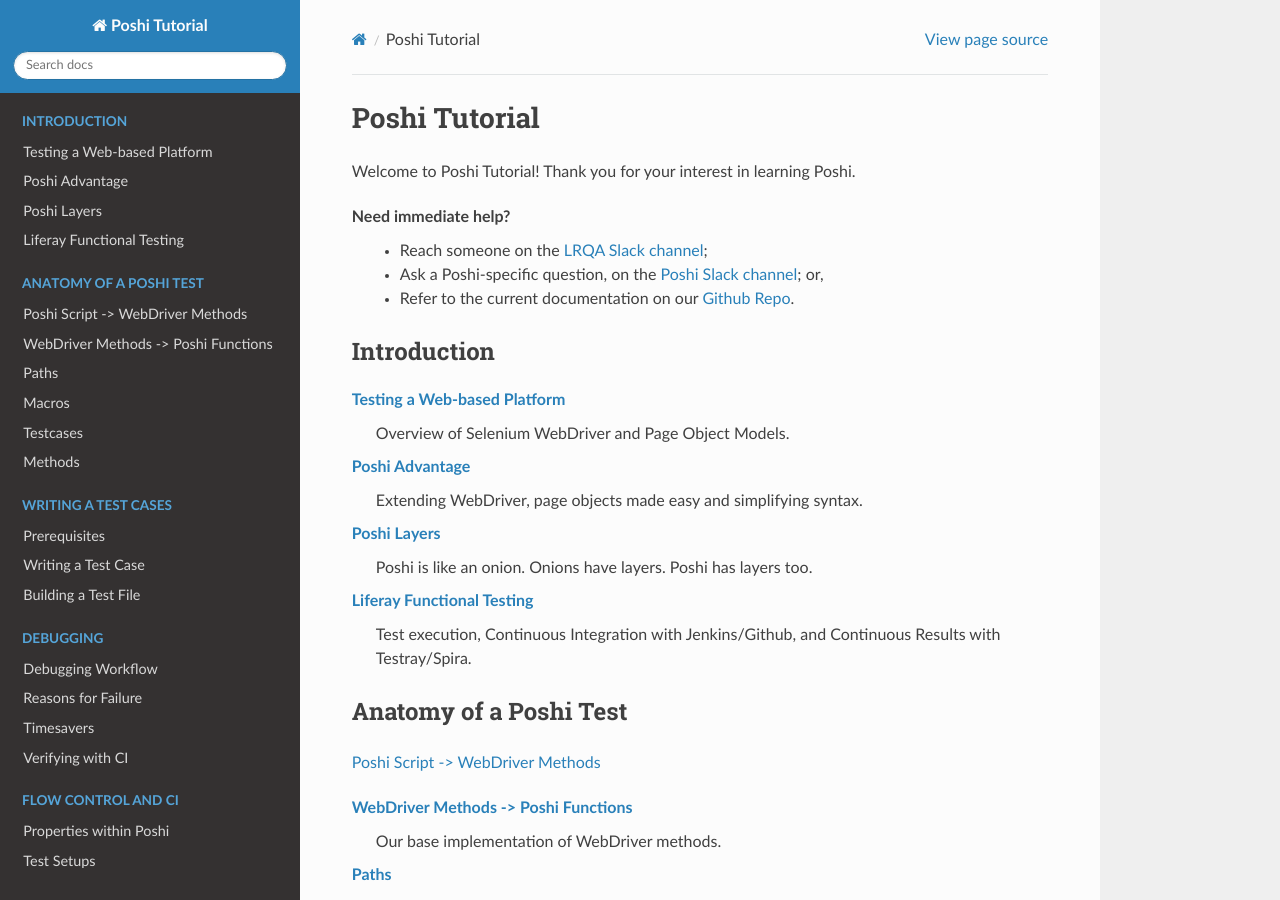
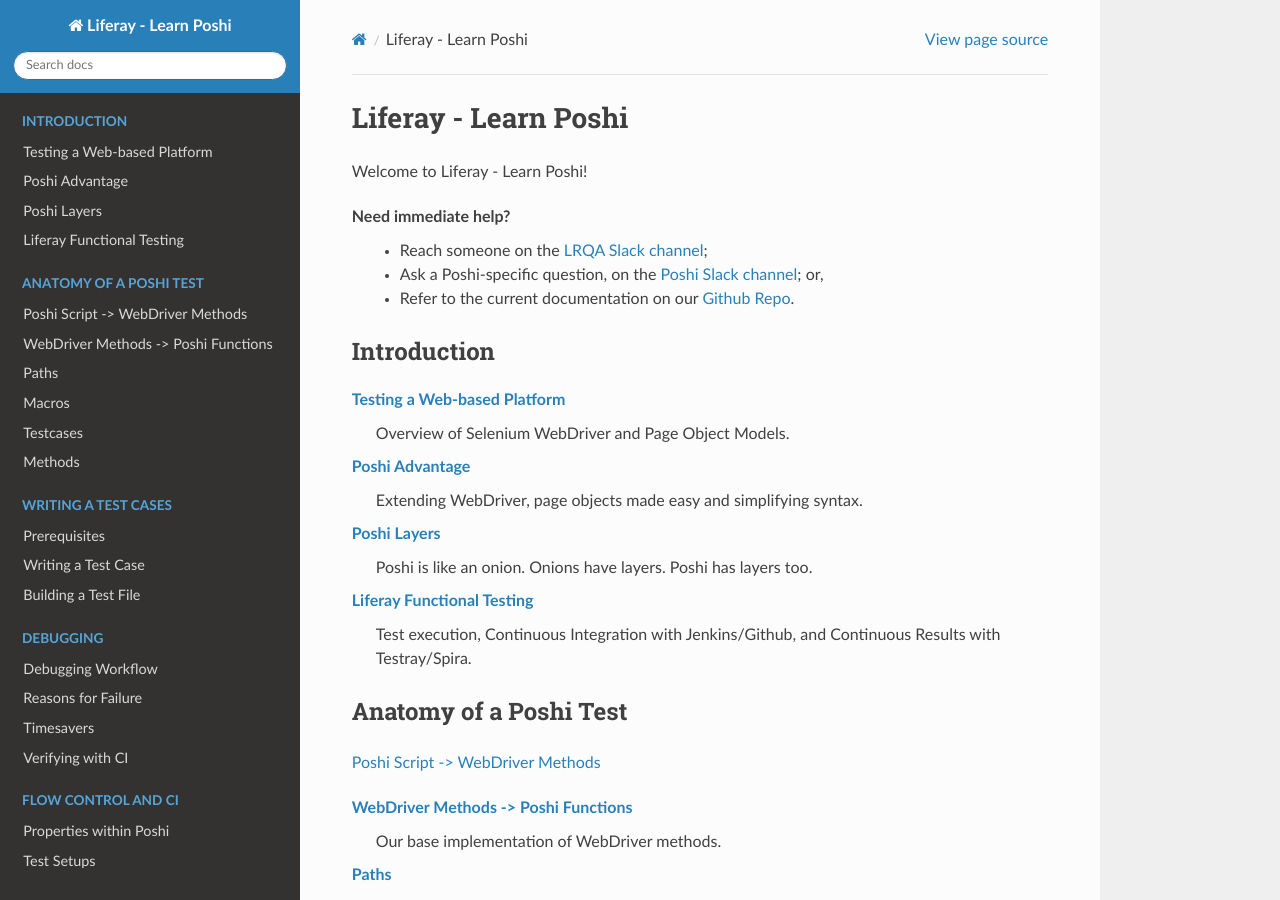
Before and after one commit to vicnate5/liferay-learn-poshi, a Sphinx documentation site: the page built from docs/index.rst, in a window 1280 px wide and 900 px high. Built offline with Sphinx 7.4.7 and the Read the Docs theme 2.0.0, drawn with Linux system fonts in a browser that asks for light colours.

Commit message:
LRQA-51977 Rename project

```diff
--- a/docs/conf.py
+++ b/docs/conf.py
@@ -19,7 +19,7 @@
 
 # -- Project information -----------------------------------------------------
 
-project = u'Poshi Tutorial'
+project = u'Liferay - Learn Poshi'
 copyright = u'2019, LRQA'
 author = u'LRQA'
 
@@ -105,7 +105,7 @@
 # -- Options for HTMLHelp output ---------------------------------------------
 
 # Output file base name for HTML help builder.
-htmlhelp_basename = 'PoshiTutorialdoc'
+htmlhelp_basename = 'LearnPoshidoc'
 
 
 # -- Options for LaTeX output ------------------------------------------------
@@ -132,7 +132,7 @@
 # (source start file, target name, title,
 #  author, documentclass [howto, manual, or own class]).
 latex_documents = [
-    (master_doc, 'PoshiTutorial.tex', u'Poshi Tutorial Documentation',
+    (master_doc, 'LearnPoshi.tex', u'Liferay - Learn Poshi Documentation',
      u'LRQA', 'manual'),
 ]
 
@@ -142,7 +142,7 @@
 # One entry per manual page. List of tuples
 # (source start file, name, description, authors, manual section).
 man_pages = [
-    (master_doc, 'poshitutorial', u'Poshi Tutorial Documentation',
+    (master_doc, 'LearnPoshi', u'Liferay - Learn Poshi Documentation',
      [author], 1)
 ]
 
@@ -153,8 +153,8 @@
 # (source start file, target name, title, author,
 #  dir menu entry, description, category)
 texinfo_documents = [
-    (master_doc, 'PoshiTutorial', u'Poshi Tutorial Documentation',
-     author, 'PoshiTutorial', 'One line description of project.',
+    (master_doc, 'LearnPoshi', u'Liferay - Learn Poshi Documentation',
+     author, 'learnPoshi', 'Liferay - Learn Poshi',
      'Miscellaneous'),
 ]
 
--- a/docs/index.rst
+++ b/docs/index.rst
@@ -1,8 +1,8 @@
-===============
-Poshi Tutorial
-===============
+======================
+Liferay - Learn Poshi
+======================
 
-Welcome to Poshi Tutorial! Thank you for your interest in learning Poshi.
+Welcome to Liferay - Learn Poshi!
 
 Need immediate help?
   * Reach someone on the `LRQA Slack channel`_;
```
